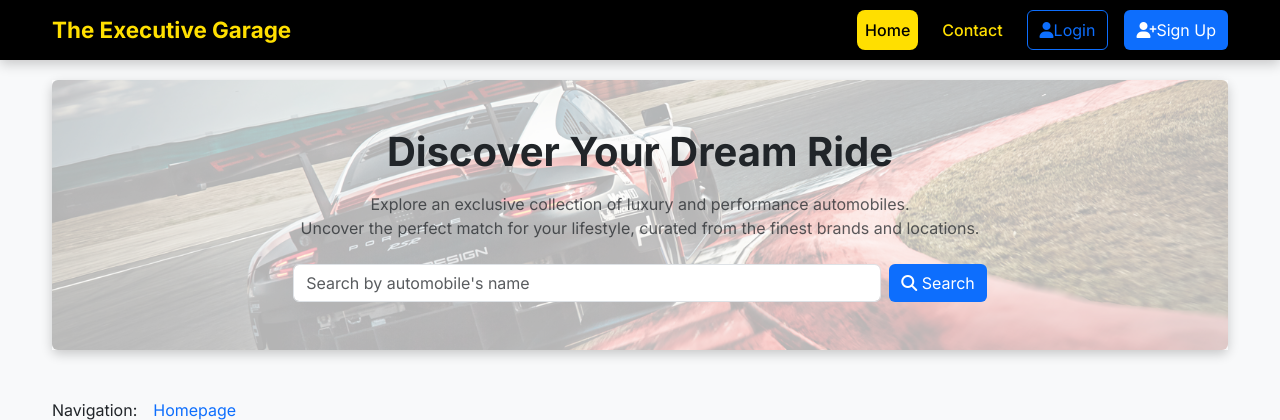
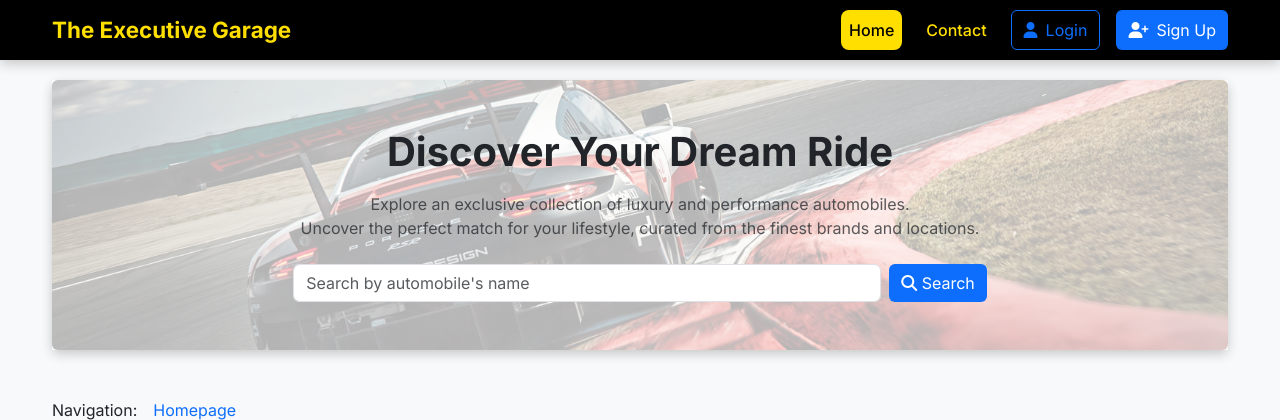
Before and after one commit to yukihim/WebProg251, a PHP site: page /index.php in a window 1280 px wide. Shown: the top 420 px of the page. Run offline with PHP 8.4, Linux system fonts and the light colour scheme; data comes from the database, SQL or seed files in the repository; some libraries are stand-ins or nearby versions.

Commit message:
Fix no gap between icon and text

```diff
--- a/app/Views/partials/header.php
+++ b/app/Views/partials/header.php
@@ -86,18 +86,18 @@ if (session_status() === PHP_SESSION_NONE) session_start();
                 </li>
                 <?php if (isset($_SESSION['user'])): ?>
                     <li class="nav-item">
-                        <a class="btn btn-outline-danger" href="/quanswebsite/public/logout.php">
+                        <a class="btn btn-outline-danger gap-2" href="/quanswebsite/public/logout.php">
                             <i class="fa-solid fa-right-from-bracket"></i> Logout
                         </a>
                     </li>
                 <?php else: ?>
                     <li class="nav-item">
-                        <a class="btn btn-outline-primary" href="/quanswebsite/public/login.php">
+                        <a class="btn btn-outline-primary gap-2" href="/quanswebsite/public/login.php">
                             <i class="fa-solid fa-user"></i> Login
                         </a>
                     </li>
                     <li class="nav-item">
-                        <a class="btn btn-primary" href="/quanswebsite/public/signup.php">
+                        <a class="btn btn-primary gap-2" href="/quanswebsite/public/signup.php">
                             <i class="fa-solid fa-user-plus"></i> Sign Up
                         </a>
                     </li>
```
